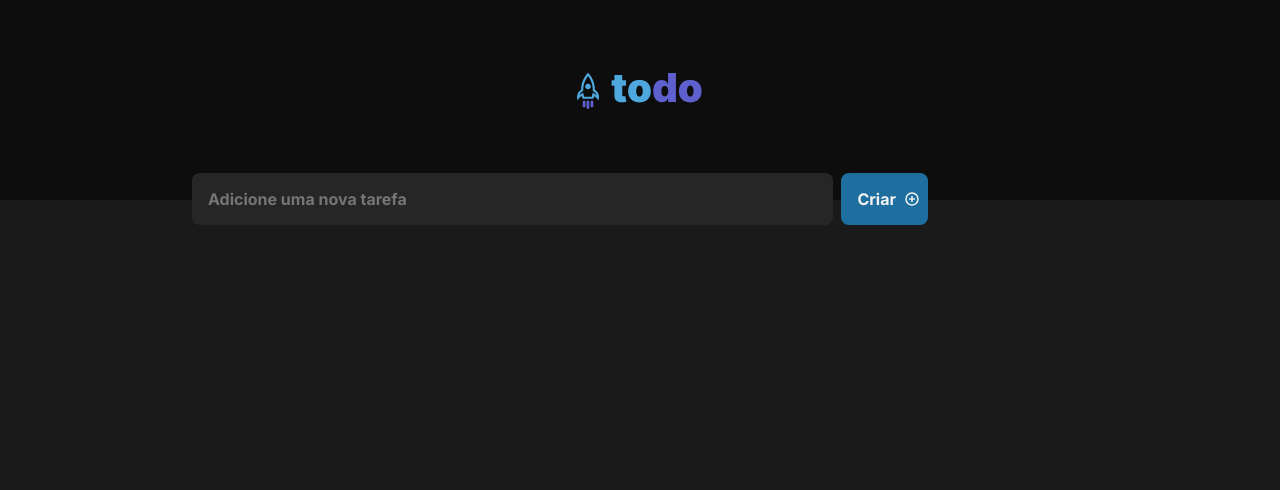
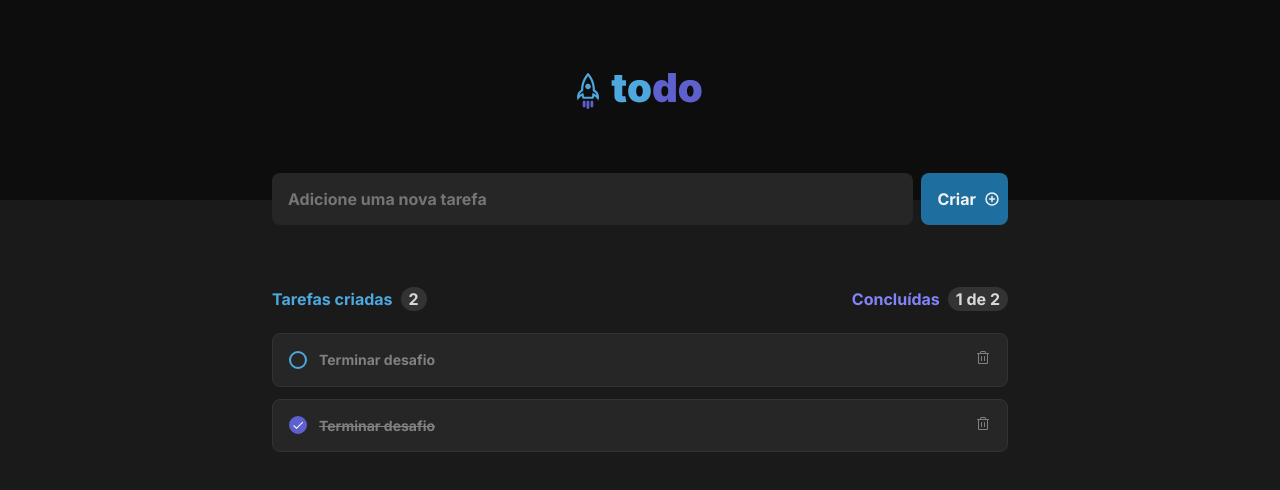
Before and after one commit to gabrielbertaglia/ignite-todo, a React (Vite) app: page / in a window 1280 px wide. Shown: the top 490 px of the page. Built offline with nearby package versions, Linux system fonts and the light colour scheme.

Commit message:
refactor: app.tsx

```diff
--- a/package.json
+++ b/package.json
@@ -12,11 +12,13 @@
   "dependencies": {
     "@phosphor-icons/react": "^2.1.5",
     "react": "^18.2.0",
-    "react-dom": "^18.2.0"
+    "react-dom": "^18.2.0",
+    "uuid": "^9.0.1"
   },
   "devDependencies": {
     "@types/react": "^18.2.66",
     "@types/react-dom": "^18.2.22",
+    "@types/uuid": "^9.0.8",
     "@typescript-eslint/eslint-plugin": "^7.2.0",
     "@typescript-eslint/parser": "^7.2.0",
     "@vitejs/plugin-react": "^4.2.1",
--- a/src/App.module.css
+++ b/src/App.module.css
@@ -1,8 +1,8 @@
 .wrapper {
-  max-width: 70rem;
-  gap: 2rem;
   align-items: center;
   display: flex;
+  flex-direction: column;
+
   justify-content: center;
 }
 
@@ -25,23 +25,12 @@
   margin-top: calc(0px - 1.5rem - 3px);
 }
 
-.content input {
-  padding: 1rem;
-  border-radius: 8px;
-  border: 0;
-  background-color: var(--gray-500);
-  color: var(--gray-500);
+.todo {
+  padding-top: 4rem;
   width: 100%;
+  max-width: 46rem;
 }
 
-.content button {
-  display: flex;
-  align-items: center;
-  padding: 1rem;
-  background-color: var(--blue-dark);
-  border-radius: 8px;
-  border: 0;
-  color: var(--gray-100);
-  font-weight: bold;
-  padding-right: 0.5rem;
+.todoContainerWithTask {
+  margin: 1.5rem 0;
 }
--- a/src/App.tsx
+++ b/src/App.tsx
@@ -1,19 +1,56 @@
 import styles from "./App.module.css";
 import "./global.css";
-import { PlusCircle } from "@phosphor-icons/react";
+
+import { v4 as uuidv4 } from "uuid";
+
 import { Header } from "./components/Header";
+import { Button } from "./components/Button";
+import { Input } from "./components/Input";
+import { ListHeader } from "./components/ListHeader";
+import { Empty } from "./components/Empty";
+import { TodoList } from "./components/TodoList";
+
+export interface TasksProps {
+  id: string;
+  title: string;
+  isChecked: boolean;
+}
+
+const tasks: TasksProps[] = [
+  {
+    id: uuidv4(),
+    title: "Terminar desafio",
+    isChecked: false,
+  },
+  {
+    id: uuidv4(),
+    title: "Terminar desafio",
+    isChecked: true,
+  },
+];
 
 function App() {
+  // const [tasks, setTasks] = useState<TasksProps[]>([]);
+
   return (
     <>
       <Header />
       <div className={styles.wrapper}>
         <div className={styles.content}>
-          <input type="text" placeholder="Adicione uma nova tarefa" />
-          <button className="">
-            Criar&ensp;
-            <PlusCircle weight="bold" size={16} />
-          </button>
+          <Input placeholder="Adicione uma nova tarefa" />
+          <Button>Criar</Button>
+        </div>
+        <div className={styles.todo}>
+          <ListHeader tasks={tasks} />
+          {tasks.length > 0 ? (
+            <div className={styles.todoContainerWithTask}>
+              {tasks.map((task) => (
+                <TodoList task={task} />
+              ))}
+            </div>
+          ) : (
+            <Empty />
+          )}
         </div>
       </div>
     </>
```
Also changed, not shown: 1 other file (tests, documents, lock files or other folders).
